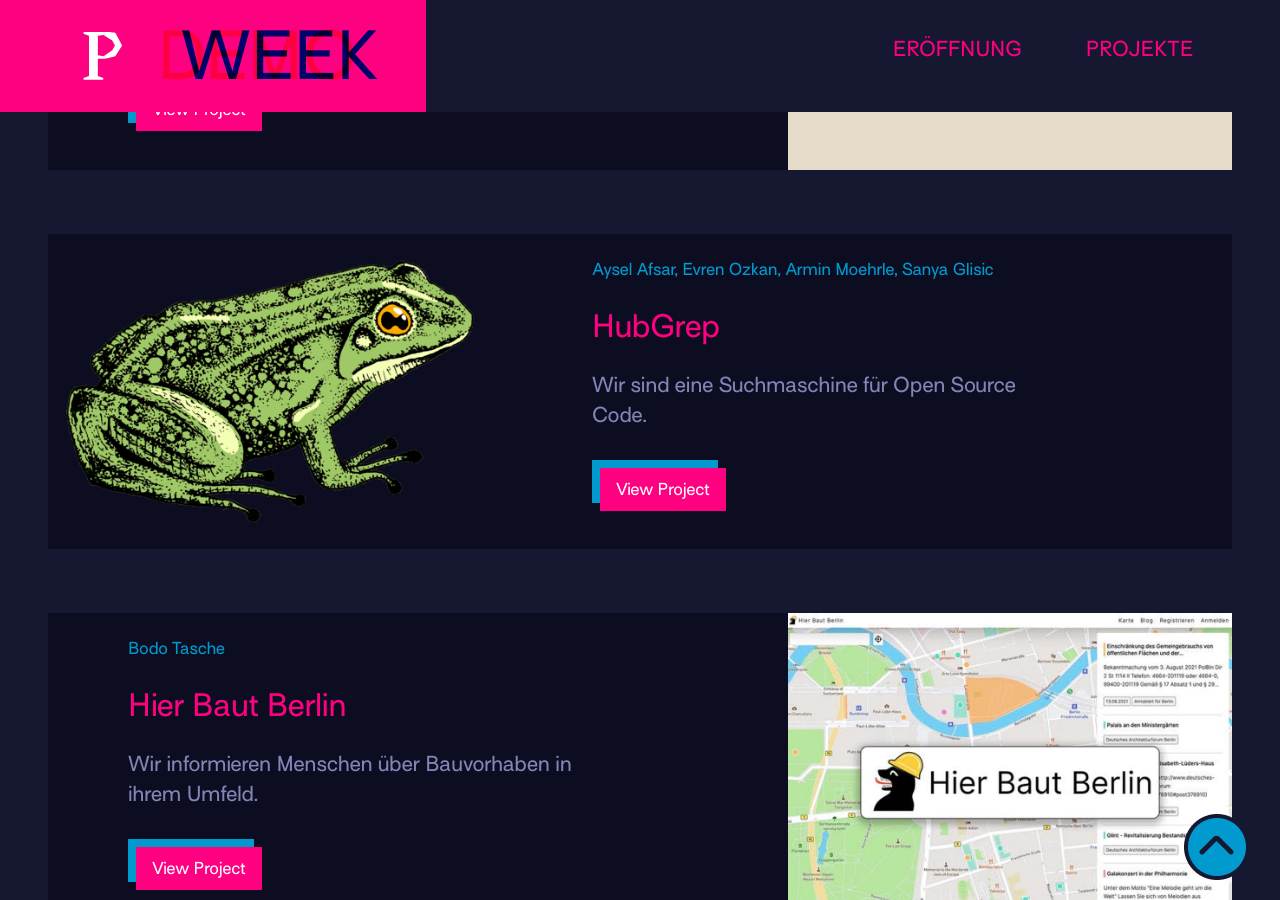
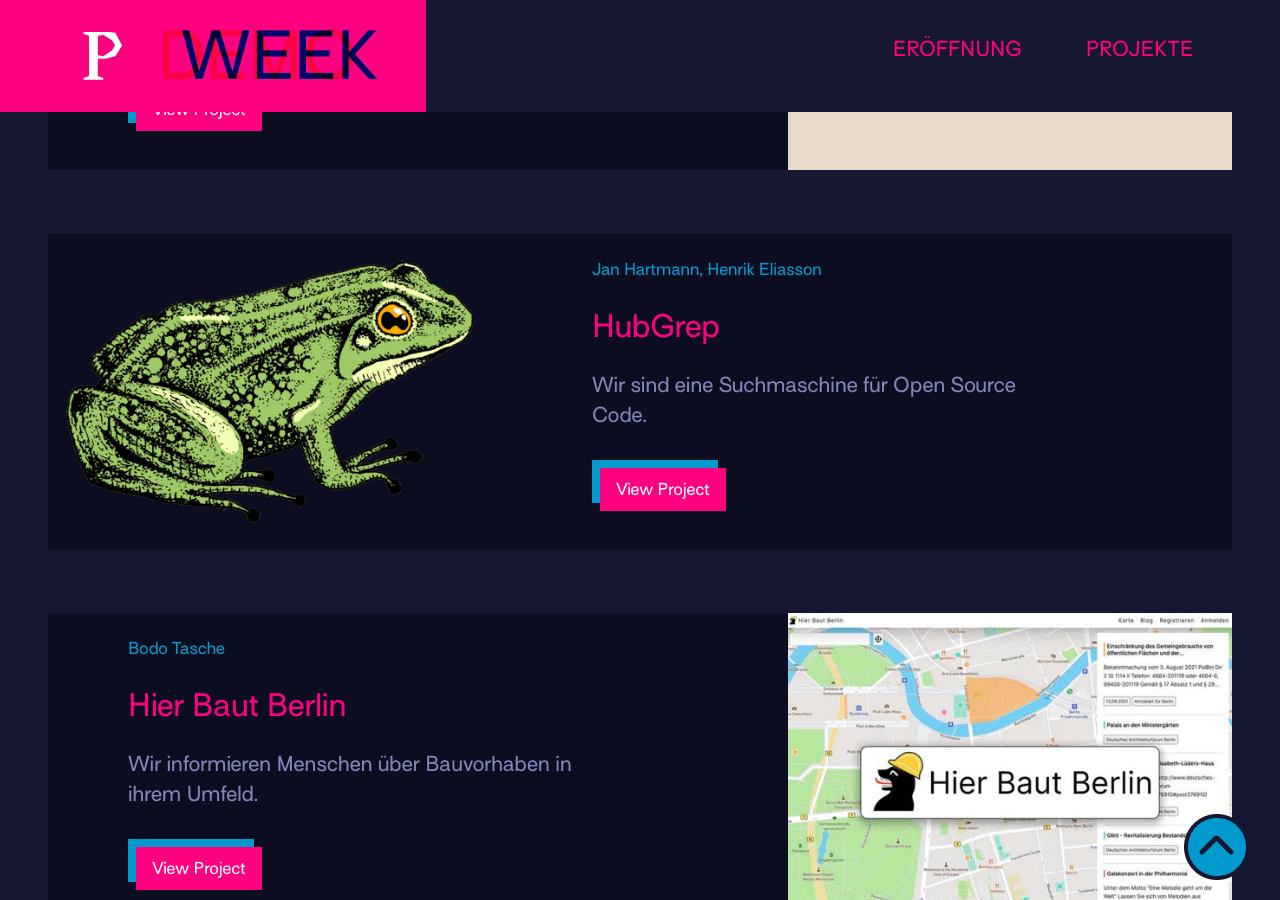
Before and after one commit to prototypefund/demo-week-runde9, a Jekyll site: the page built from index.md, in a window 1280 px wide and 900 px high, scrolled down 5071 px. Built offline with Jekyll 4.4.1, drawn with Linux system fonts in a browser that asks for light colours.

Commit message:
Update 08-hubgrep.md

```diff
--- a/_projects/08-hubgrep.md
+++ b/_projects/08-hubgrep.md
@@ -3,13 +3,9 @@ layout: project
 title: "HubGrep"
 image: /assets/images/project_images/hubgrep/9y5NRb5.png
 authors:
-  - author: Aysel Afsar
+  - author: Jan Hartmann
     link:
-  - author: Evren Ozkan
-    link:
-  - author: Armin Moehrle
-    link:
-  - author: Sanya Glisic
+  - author: Henrik Eliasson
     link:
 brief: "Wir sind eine Suchmaschine für Open Source Code."
 summary: "EIN SATZ ÜBER DEIN PROJEKT"
```
